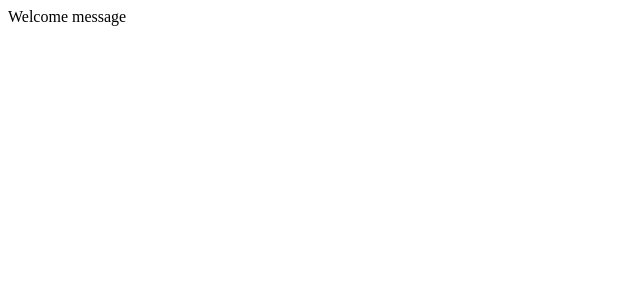
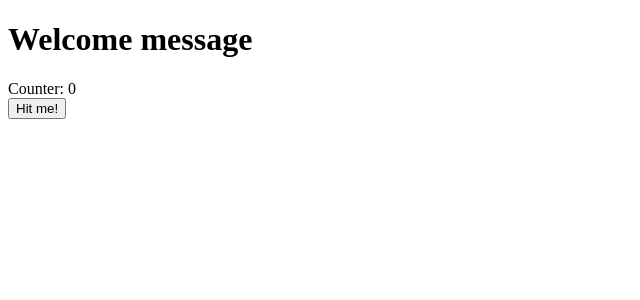
Before and after one commit to shuwax/react-workshops, a React (Create React App) app: page / in a window 1280 px wide. Shown: the top 300 px of the page, without its empty margins (0-640 px from the left). Built offline with nearby package versions, Linux system fonts and the light colour scheme.

Commit message:
Button with counter

```diff
--- a/src/App.js
+++ b/src/App.js
@@ -1,13 +1,29 @@
-import React, { Component } from 'react';
+import React, {Component} from 'react';
 
 import Title from './Title';
+import ButtonWithCounter from './ButtonWithCounter'
 
 class App extends Component {
 
+    constructor() {
+        super();
+
+        this.state = {
+            counter: 0
+        }
+    }
+
+    handleClick = () => {
+        const {counter} = this.state;
+        this.setState({counter: counter+1});
+    };
+
     render() {
+        const {counter} = this.state;
         return (
             <div className="App">
-          <Title content="Welcome message" />
+                <Title type="TEST2" content="Welcome message"/>
+                <ButtonWithCounter onClick={this.handleClick} counter={counter}/>
             </div>
         );
     }
--- /dev/null
+++ b/src/ButtonWithCounter.js
@@ -0,0 +1,13 @@
+import React from 'react';
+
+const ButtonWithCounter = (props) => {
+    return (
+        <div>
+            <div>Counter: {props.counter}</div>
+            <button onClick={props.onClick}>Hit me!</button>
+        </div>
+    );
+};
+
+
+export default ButtonWithCounter;
--- a/src/Title.js
+++ b/src/Title.js
@@ -2,10 +2,9 @@ import React from 'react';
 import PropTypes from 'prop-types';
 
 const Title = (props) => {
-    console.log(props);
     return (
         <header className="App-header">
-            {props.content}
+            <h1>{props.content}</h1>
         </header>
     );
 };
```
Lines whose indentation alone changed are shown as unchanged.
